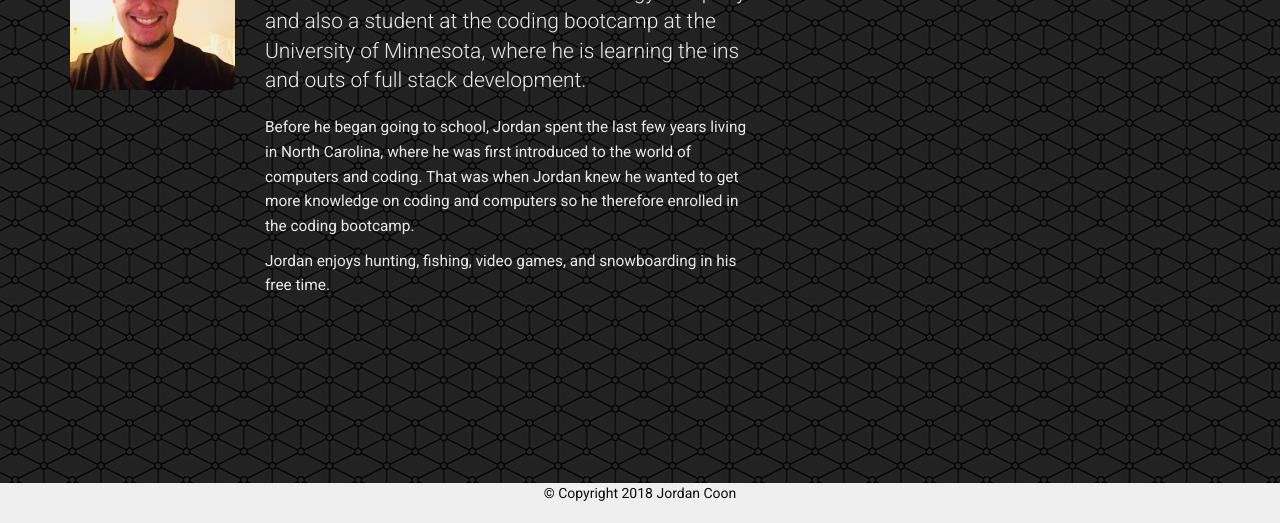
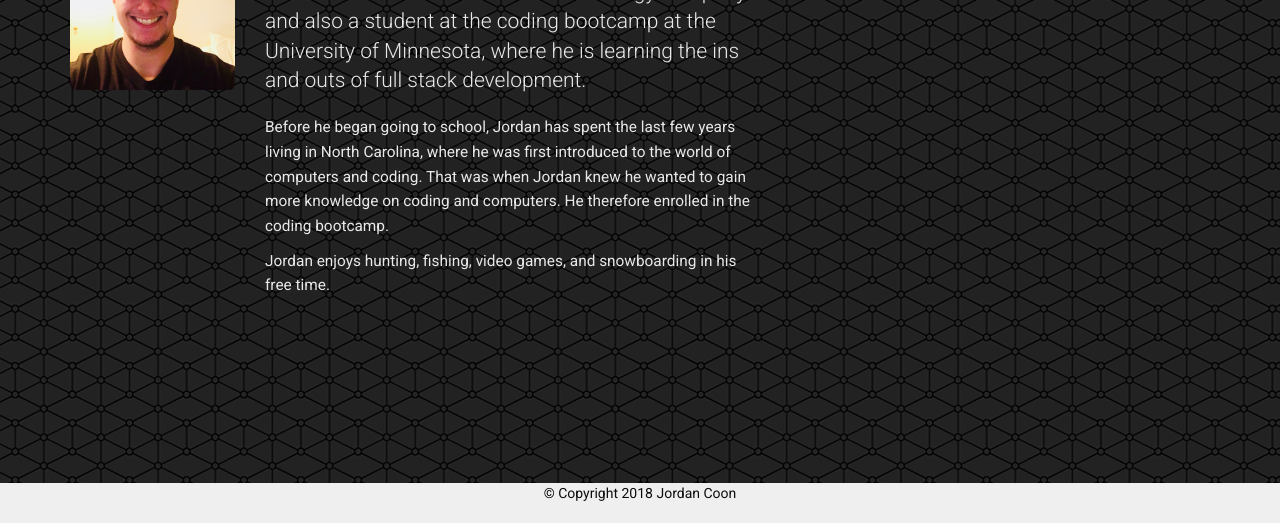
Before and after one commit to Jordancoon/Bootstrap-Portfolio, a plain HTML site: page index.html in a window 1280 px wide. Shown: the part 277-800 px from the top of the page. Drawn offline with nearby package versions, Linux system fonts and the light colour scheme.

Commit message:
spelling/text

```diff
--- a/index.html
+++ b/index.html
@@ -57,7 +57,7 @@
 							<p class="lead">Jordan Coon is an installer at a technology company and also a student at the coding bootcamp at the University of Minnesota, where he is learning the ins and outs of full stack development.
 							</p>
 							<p>
-								 Before he began going to school, Jordan spent the last few years living in North Carolina, where he was first introduced to the world of computers and coding.  That was when Jordan knew he wanted to get more knowledge on coding and computers so he therefore enrolled in the coding bootcamp.
+								 Before he began going to school, Jordan has spent the last few years living in North Carolina, where he was first introduced to the world of computers and coding.  That was when Jordan knew he wanted to gain more knowledge on coding and computers. He therefore enrolled in the coding bootcamp.
 							</p>
 							<p>
 
```
